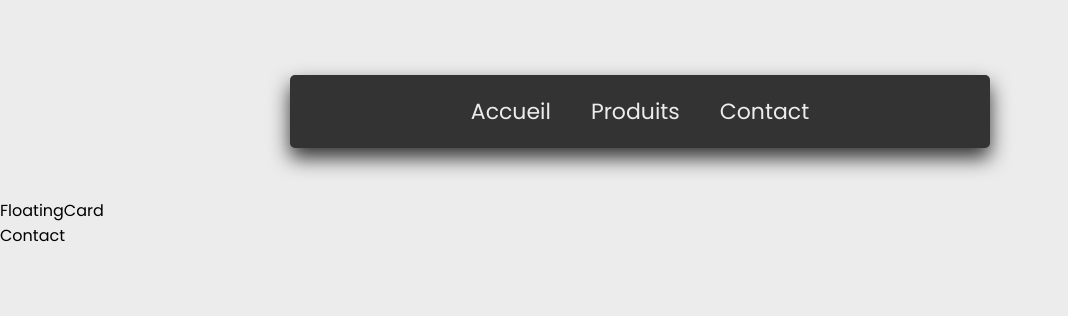
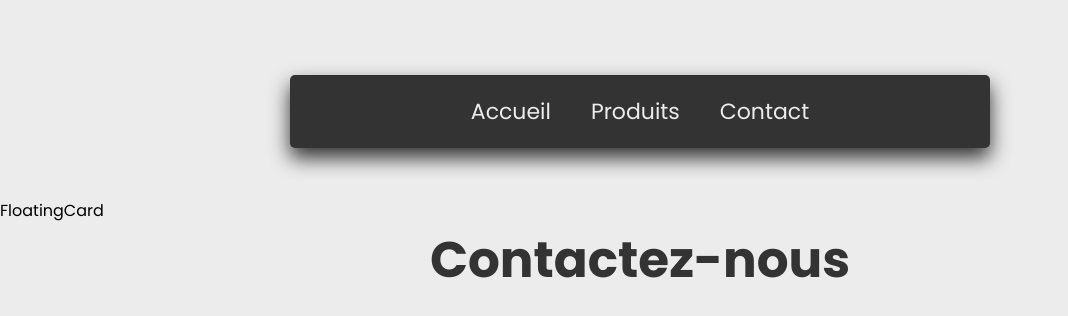
Before and after one commit to mena0018/E-commerce, a React (Create React App) app: page /contact in a window 1280 px wide. Shown: the top 316 px of the page, without its empty margins (0-1068 px from the left). Built offline with nearby package versions, Linux system fonts and the light colour scheme.

Commit message:
Mise en place de la page Contact

```diff
--- a/src/Pages/Contact/Contact.js
+++ b/src/Pages/Contact/Contact.js
@@ -1,7 +1,9 @@
 import React from 'react'
+import "./Contact.scss"
+
 
 export default function Contact() {
   return (
-    <div>Contact</div>
+      <h2 className='contact-title'>Contactez-nous</h2>
   )
 }
--- a/src/Pages/Contact/Contact.css
+++ b/src/Pages/Contact/Contact.scss
@@ -1,4 +1,8 @@
+@import "../../scss/variables";
+
+
 .contact-title {
     font-size: 50px;
     text-align: center;
+    color: $black;
 }
```
